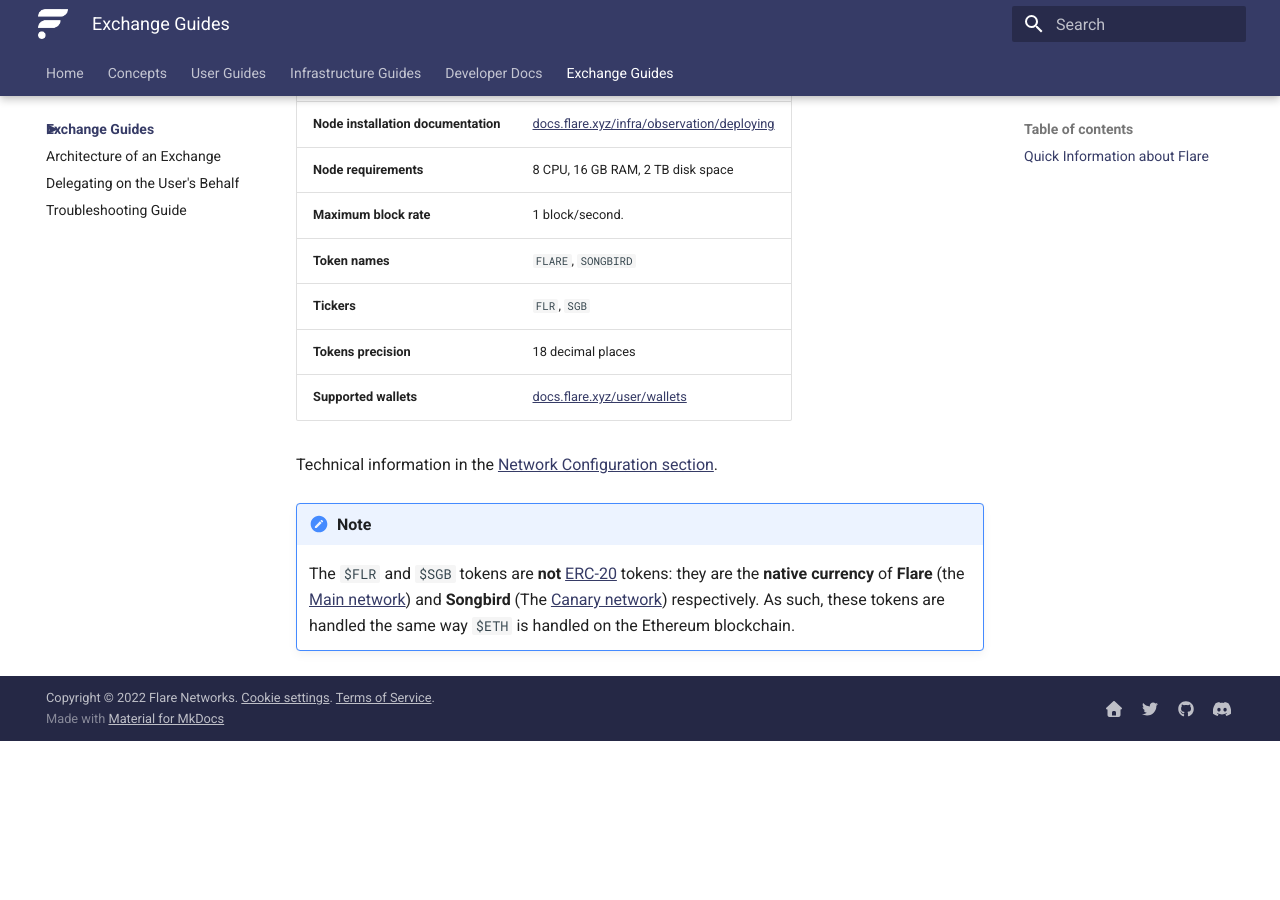
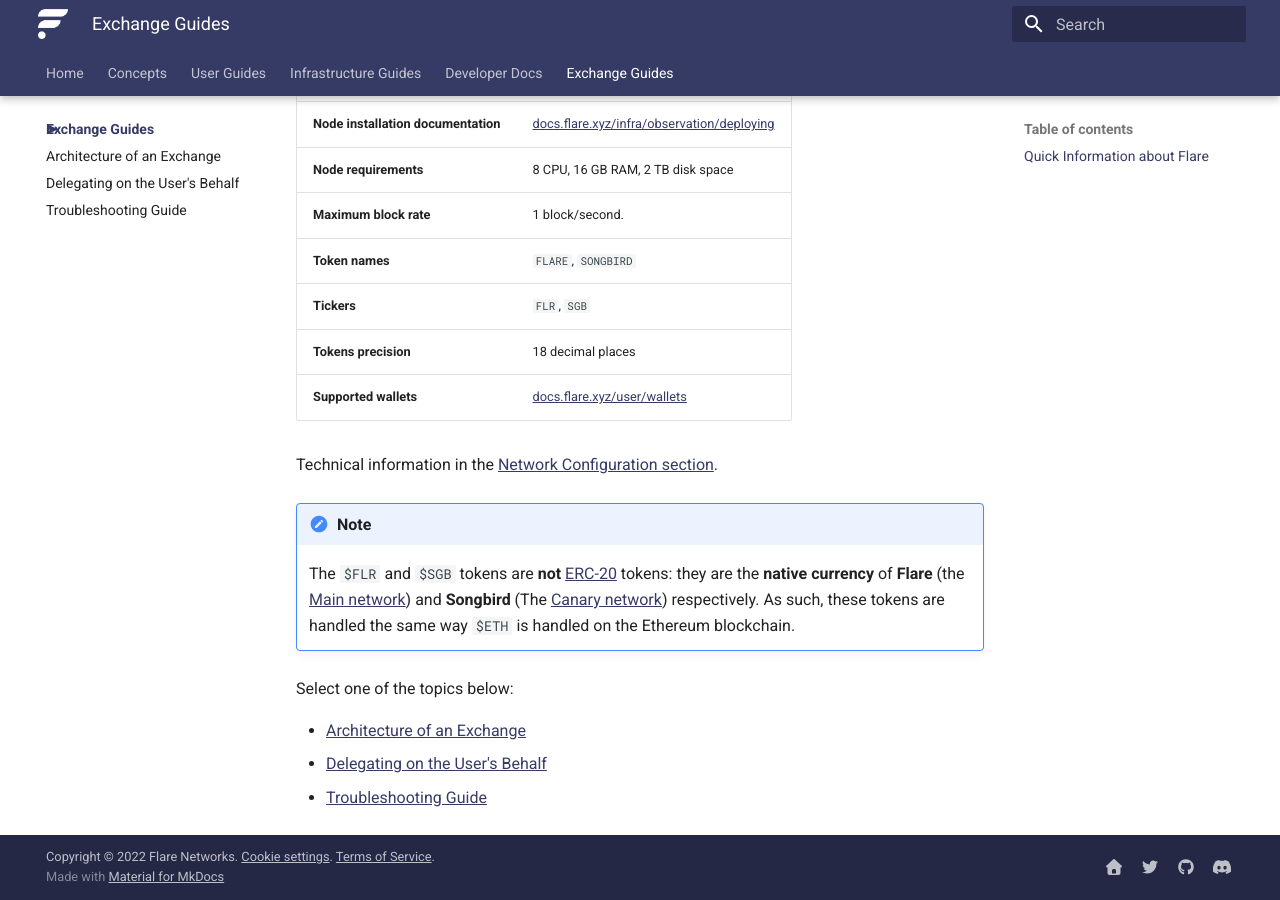
Before and after one commit to flare-foundation/docs, an MkDocs documentation site: the page built from docs/exchange/index.md, in a window 1280 px wide and 900 px high, scrolled down 728 px. Built offline with MkDocs 1.6.1 and Material for MkDocs 9.7.7, drawn with Linux system fonts in a browser that asks for light colours; comment, search, counter and statistics services are not loaded; before the commit the page ends 1469 px from its top, so only the background shows below that.

Commit message:
Add missing TOC to Exchanges' landing page

```diff
--- a/docs/exchange/index.md
+++ b/docs/exchange/index.md
@@ -35,3 +35,9 @@
 !!! note
 
     The `$FLR` and `$SGB` tokens are **not** [ERC-20](https://ethereum.org/en/developers/docs/standards/tokens/erc-20/) tokens: they are the **native currency** of **Flare** (the [Main network](glossary.md#main_network)) and **Songbird** (The [Canary network](glossary.md#canary_network)) respectively. As such, these tokens are handled the same way `$ETH` is handled on the Ethereum blockchain.
+
+Select one of the topics below:
+
+* [Architecture of an Exchange](./architecture.md)
+* [Delegating on the User's Behalf](./delegation.md)
+* [Troubleshooting Guide](./troubleshooting.md)
```
